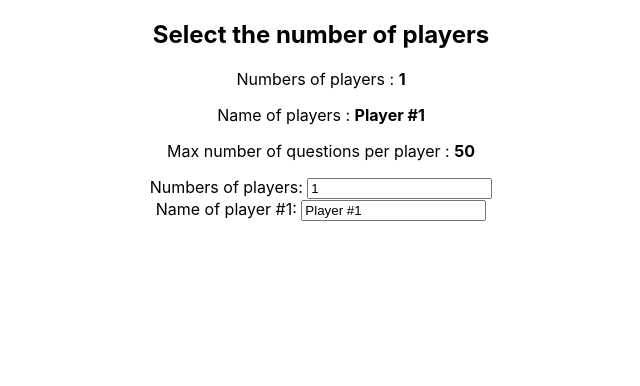
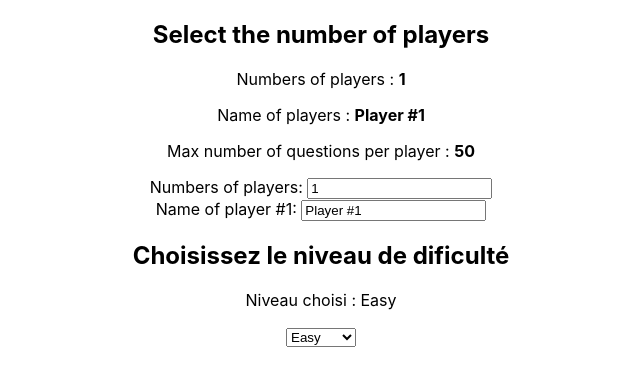
Before and after one commit to WildCodeSchool/Lyon-js-202005-project-the-big-quizz, a React (Create React App) app: page / in a window 1280 px wide. Shown: the top 386 px of the page, without its empty margins (319-959 px from the left). Built offline with nearby package versions, Linux system fonts and the light colour scheme.

Commit message:
ajout du select

```diff
--- a/package.json
+++ b/package.json
@@ -6,6 +6,7 @@
     "@testing-library/jest-dom": "^4.2.4",
     "@testing-library/react": "^9.5.0",
     "@testing-library/user-event": "^7.2.1",
+    "axios": "^0.20.0",
     "react": "^16.13.1",
     "react-dom": "^16.13.1",
     "react-scripts": "3.4.3"
--- a/src/App.js
+++ b/src/App.js
@@ -1,13 +1,14 @@
 import React from 'react';
 import './App.css';
 import NbPlayer from "./components/NbPlayers";
+import GameParameters from './components/GameParameters';
 
 function App() {
   return (
     <div className="App">
 
      <NbPlayer />
-
+    <GameParameters/>
     </div>
   );
 }
--- /dev/null
+++ b/src/components/GameParameters.js
@@ -0,0 +1,41 @@
+import React, { useState, useEffect } from 'react';
+import axios from 'axios';
+
+function GameParameters (){
+    const [difficultyLevel, setDifficultyLevel] = useState ('Easy');
+
+//      useEffect (()=>{
+
+//             //recupération de l'API
+//             axios. get (`https://opentdb.com/api.php?amount=50&difficulty=${event.target.value} `)
+//             .then ((response) => {
+//                 setDifficultyLevel (response.data.results)
+//             })
+//             .catch((error) => {console.log(error);})
+
+
+//    }, [])
+
+
+    //changement au select : met la value dans difficultyLevel
+    function handleChangeItem (event){
+        setDifficultyLevel(event.target.value)
+        console.log (event.target.value);
+       };
+
+
+    return (
+
+        <div>
+            <h2>Choisissez le niveau de dificulté </h2>
+            <p>Niveau choisi : {difficultyLevel}</p>
+                <select onChange={(event)=>handleChangeItem(event)}>
+                    <option value = 'Easy' name ='Easy'> Easy </option>
+                    <option value = 'Medium' name ='Medium'> Medium </option>
+                    <option value = 'Hard' name ='Hard'> Hard </option>
+                </select>
+        </div>
+    )
+}
+
+export default GameParameters;
```
Also changed, not shown: 1 other file (tests, documents, lock files or other folders).
